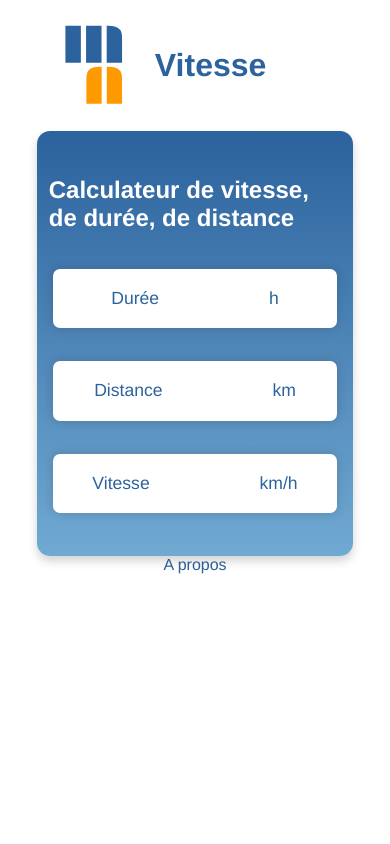
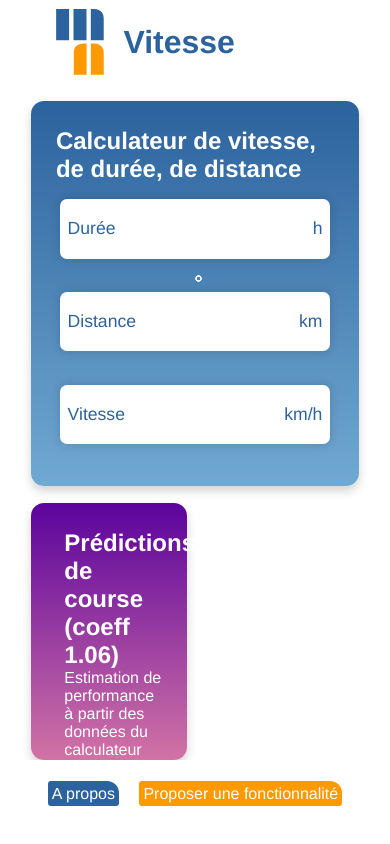
Before and after one commit to ArthurBri/ma-vitesse, a Vue app: page / in a window 390 px wide. Built offline with nearby package versions, Linux system fonts and the light colour scheme.

Commit message:
> predictions : first version, using states (Vuex) > improved responsive design > improve components management (with Footer and Header > fix : "console.log" error by adding new eslint config

```diff
--- a/public/index.html
+++ b/public/index.html
@@ -40,7 +40,6 @@
     width: 100vw;
     height: 100vh;
     margin: 0;
-    overflow: hidden;
   }
 </style>
 <script>
--- a/src/App.vue
+++ b/src/App.vue
@@ -1,58 +1,41 @@
 <template>
-    <div id="app" class="container">
-        <div class="header noselect-nodrag">
-            <img alt="" src="./assets/logo.svg" width="100"/>
-            <h1 style="margin-left:10px;">Vitesse</h1>
+    <div id="app">
+        <Header/>
+        <div class="container">
+            <Calculator class="calculator"/>
+            <Prediction class="prediction"/>
+            <Settings class="settings" v-if="1 === 2 "/>
         </div>
-        <Calculator/>
-        <!--<div class="main-box">
-            <div class="main-box predictions">
-                <h2 class="noselect-nodrag" v-if="calculatedField===''">Prédictions de course</h2>
-                <span>Estimation de performance à partir des données du calculateur</span>
-            </div>
-            <div class="main-box settings">
-                <spans>Paramètres</spans>
-            </div>
-        </div>
-            <Settings/>-->
         <Footer/>
     </div>
 </template>
 
 <script>
+    import Header from '@/components/Header'
     import Footer from '@/components/Footer'
     import Calculator from '@/components/Calculator'
+    import Prediction from '@/components/Prediction'
+    import Settings from '@/components/Settings'
+
     // TODO : calculer par "pace"
     // TODO : limiter les minutes à 59, secondes à 59 si précédés
+    // TODO : en cas de caractère non souhaité :
+    // > au lieu d'effacer une partie de l'input, "annuler" le change (jouer avec OldVal / NewVal)
+    // > faire "vibrer" l'input, en cas de 3 erreurs successives : pop up de suggestion
     // TODO : réglages : format de la vitesse, "." ou ",", langue dark-mode
 
     /* Fonctionnalités */
     // TODO : suggestion distance proche (marathon, semi-marathon...) à +- 5% de la distance entrée
+
+    /* Prédictions */
     // TODO : estimation temps de course par ajustement pas rapport à une base
 
     export default {
         name: 'app',
-        components: {Calculator, Footer},
+        components: {Prediction, Calculator, Settings, Footer, Header},
         data() {
-            return {
-                /* duration */
-                duration: '',
-                durationDisplayed: '',
-                durationDisplayedFormat: 'h',
-                /* distance */
-                distance: '',
-                presetDistances: '',
-                showPresetDistances: false,
-                /* speed */
-                speed: '',
-                pace: '',
-                speedFormat: 'speed',
-                speedDisplayedFormat: 'km/h',
-                calculatedField: '',
-                prettyCalculatedField: ''
-            };
-        },
-        methods: {}
+            return {}
+        }
     }
 </script>
 
@@ -63,21 +46,62 @@
         -moz-osx-font-smoothing: grayscale;
         color: #2C629D;
         min-width: 100%;
-        overflow-x: hidden;
-        height: 95vh;
+        height: 100vh;
+        overflow: hidden;
     }
 
     .container {
-        display: flex;
-        flex-direction: column;
+        display: grid;
+        align-content: start;
+        grid-template-columns: repeat(2, 40vw);
+        grid-template-rows: repeat(3, auto);
+        justify-content: center;
+        grid-column-gap: 2vh;
+        row-gap: 2vh;
+        overflow: auto;
+        height: 80vh;
     }
 
     .header {
-        padding: 3vh 3vw 3vh 1vw;
-        margin: 0 auto 0 auto;
-        width: 75vw;
         display: flex;
-        height: 80px;
         align-items: center;
+        grid-column: 1 / 3;
+        grid-row: 1 / 2;
+        height: 10vh;
+    }
+
+    .footer {
+        grid-row: 4 / 5;
+        grid-column: 1 / 3;
+        align-self: end;
+        height: 10vh;
+    }
+
+    .calculator {
+        grid-column: 1 / 3;
+        grid-row: 2 / 3;
+    }
+
+    .prediction {
+        grid-column: 1 / 2;
+        grid-row: 3 / 4;
+    }
+
+    .settings {
+        grid-column: 2 / 3;
+        grid-row: 3 / 4;
+
+    }
+
+    h2 {
+        margin: 0;
+    }
+
+    h1 {
+        margin: 0;
+    }
+
+    p {
+        margin: 0;
     }
 </style>
--- a/src/components/Calculator.vue
+++ b/src/components/Calculator.vue
@@ -2,20 +2,56 @@
     <div class="main-box">
         <h2 class="noselect-nodrag" v-if="calculatedField===''">Calculateur de vitesse, de durée, de distance</h2>
         <div class="noselect-nodrag" style="display:flex" v-else>
-            <h2>Calcul de la <span style=" text-decoration: underline;
-  text-decoration-color: #FF9900;">{{ prettyCalculatedField }}</span></h2>
+            <h2>Calcul de la <span class="calculated-label">{{ prettyCalculatedField }}</span></h2>
             <span><img @click="clearFields()" alt="clear field button" class="clear-fields-button"
                        src="../assets/icons/cancel.svg"/></span>
         </div>
         <div class="wrapper">
+            <div class="subbox-distance noselect-nodrag">
                 <div :class="calculatedField === 'duration' ? 'calculated noselect-nodrag' : ''"
                      @click="focusMe('duration')" class="box duration">
                     <label for="duration">Durée</label>
+
+                    <div class="one-field-mode" v-if="oneFieldMode === true">
                         <input :disabled="calculatedField === 'duration'" @focus="showPresetDistances = false"
                                @keyup="checkFields"
                                autocomplete="off" id="duration" ref="duration"
                                tabindex="1" v-model="duration"/>
                         <span class="noselect-nodrag">{{ durationDisplayedFormat }}</span>
+                    </div>
+                    <div class="three-fields-mode" v-if="oneFieldMode === false">
+                        <label>
+                            <input :disabled="calculatedField === 'duration'" @focus="showPresetDistances = false"
+                                   @keyup="checkFields" autocomplete="off" placeholder="hh"
+                                   style="width:20px;text-align:center;padding-right: 5px;" tabindex="1"
+                                   v-model="durationHours"/>
+                            <span class="noselect-nodrag">:</span>
+                            <input :disabled="calculatedField === 'duration'" @focus="showPresetDistances = false"
+                                   @keyup="checkFields" autocomplete="off" placeholder="mm"
+                                   style="width:20px;text-align:center;padding-right: 5px;" tabindex="1"
+                                   v-model="durationMinutes"/>
+                            <span class="noselect-nodrag">:</span>
+                            <input :disabled="calculatedField === 'duration'" @focus="showPresetDistances = false"
+                                   @keyup="checkFields" autocomplete="off" placeholder="ss"
+                                   style="width:20px;text-align:center;padding-right: 5px;" tabindex="1"
+                                   v-model="durationSeconds"/>
+                        </label>
+                    </div>
+                </div>
+                <div @click="oneFieldMode = !oneFieldMode" class="duration-display-switch">
+                    <svg v-bind:class="[oneFieldMode ? 'dot' : 'dot1threeFieldsMode']">
+                        <rect height="5" rx="2" ry="2" style="fill:none;stroke:white;stroke-width:1;" width="5" x="1"
+                              y="1"/>
+                    </svg>
+                    <svg v-bind:class="[oneFieldMode ? 'dot' : 'dot']">
+                        <rect height="5" rx="2" ry="2" style="fill:none;stroke:white;stroke-width:1;" width="5" x="1"
+                              y="1"/>
+                    </svg>
+                    <svg v-bind:class="[oneFieldMode ? 'dot' : 'dot3threeFieldsMode']">
+                        <rect height="5" rx="2" ry="2" style="fill:none;stroke:white;stroke-width:1;" width="5" x="1"
+                              y="1"/>
+                    </svg>
+                </div>
             </div>
 
             <div class="subbox-distance noselect-nodrag">
@@ -67,6 +103,10 @@
                 duration: '',
                 durationDisplayed: '',
                 durationDisplayedFormat: 'h',
+                oneFieldMode: true,
+                durationHours: '',
+                durationMinutes: '',
+                durationSeconds: '',
                 /* distance */
                 distance: '',
                 presetDistances: '',
@@ -121,7 +161,8 @@
                 distance = distance.replace(',', '.');
                 return distance
             },
-            formatDuration: function (duration) {
+            // nbFields == 1 : hour format, nbFields == 3 : hours, minutes, seconds
+            formatDuration: function (duration, nbReturnedFields = 1) {
                 // hours only
                 if (/^\d+$/.test(duration)) {
                     return duration;
@@ -158,13 +199,16 @@
                     } else if (nbFields === 1) {
                         hours = this.duration.replace('h', '');
                     }
-                    // eslint-disable-next-line no-console
-                    //console.log('h : ' + hours);
-                    // eslint-disable-next-line no-console
-                    //console.log('m : ' + minutes);
-                    // eslint-disable-next-line no-console
-                    //console.log('s : ' + seconds);
+
+                    if (nbReturnedFields === 1) {
                         return parseFloat(hours) + (parseFloat(minutes) / 60) + (parseFloat(seconds) / 3600)
+                    } else if (nbReturnedFields === 3) {
+                        return {
+                            'hours': parseFloat(hours),
+                            'minutes': parseFloat(minutes),
+                            'seconds': parseFloat(seconds)
+                        }
+                    }
 
                 }
             },
@@ -197,8 +241,12 @@
                 }
             },
             focusMe: function (field) {
+                // if field clicked eq "distance", shows the preset distances
                 this.showPresetDistances = field === 'distance';
+                // exception for threeFieldsMode
+                if (this.oneFieldMode || field !== 'duration') {
                     this.$refs[field].focus();
+                }
             }
         },
         watch: {
@@ -234,8 +282,11 @@
                     // formatting character for display
                     this.durationDisplayedFormat = ''
                 }
+                let durationInHours = this.formatDuration(this.duration);
+                this.$store.commit('setDuration', durationInHours);
             },
-            distance: function () {
+            distance: function (newVal, oldVal) {
+                console.log("New value: " + newVal + ", Old value: " + oldVal);
                 if (this.distance === '') {
                     if (this.calculatedField === 'speed') {
                         this.speed = '';
@@ -245,16 +296,17 @@
                     }
                 } else if (this.calculatedField !== 'distance') {
                     // removing leading zero(s) and filtering for digits only
-                    if (this.distance.match(/^0*((0[,.]?.*)|([1-9].*))/g)) {
+                    if (!this.distance.match(/^0*((0[,.]?.*)|([1-9].*))/g)) {
                         this.distance = this.distance.replace(/^0*((0[,.]?.*)|([1-9].*))/g, '$1');
                     } else {
                         this.distance = ''
                     }
-                    if (this.distance.match(/\d+([.,]\d{0,4})?/g)) {
+                    if (!this.distance.match(/\d+([.,]\d{0,4})?/g)) {
                         this.distance = this.distance.match(/\d+([.,]\d{0,4})?/g)[0];
                     }
                     this.checkFields()
                 }
+                this.$store.commit('setDistance', this.distance);
             },
             speed: function () {
                 if (this.speed === '') {
@@ -279,6 +331,7 @@
                     let seconds = (((1 / this.speed) * 60) % 1) * 60 | 0;
                     this.pace = minutes + ':' + seconds
                 }
+                this.$store.commit('setSpeed', this.speed);
             },
             presetDistances: function () {
                 if (this.calculatedField !== 'distance') {
@@ -303,6 +356,27 @@
                 } else if (this.calculatedField === 'duration') {
                     this.prettyCalculatedField = "durée"
                 }
+            },
+            durationHours: function () {
+                this.durationHours = this.durationHours.replace(/^[0-9]{2}/g, '$1');
+            },
+            durationMinutes: function () {
+                this.duration = this.durationHours + 'h' + this.durationMinutes + 'm' + this.durationSeconds + 's'
+
+            },
+            durationSeconds: function () {
+                this.duration = this.durationHours + 'h' + this.durationMinutes + 'm' + this.durationSeconds + 's'
+
+            },
+            oneFieldMode: function () {
+                if (this.oneFieldMode) {
+                    this.duration = this.durationHours + 'h' + this.durationMinutes + 'm' + this.durationSeconds + 's'
+                } else {
+                    this.durationHours = this.formatDuration(this.duration, 3).hours;
+                    this.durationMinutes = this.formatDuration(this.duration, 3).minutes;
+                    this.durationSeconds = this.formatDuration(this.duration, 3).seconds;
+
+                }
             }
         }
     }
@@ -315,20 +389,10 @@
         background: #2C629D;
         background: linear-gradient(#2C629D, #70a9d2);
         color: white;
-        margin: 0 auto 0 auto;
-        width: 75vw;
-        min-height: 20vh;
         border-radius: 13px;
-        padding: 3vh 3vw 3vh 3vw;
+        padding: 3vh 3vh 3vh 3vh;
         box-shadow: 0 5px 10px rgba(33, 33, 33, .2);
         z-index: 2;
-    }
-
-    .predictions {
-        margin-top: 2vh;
-        background: linear-gradient(#76179d, #cb7cd2);
-        width: 40vw;
-
     }
 
     @media screen and (max-width: 950px) {
@@ -357,13 +421,13 @@
         box-shadow: 0 0 10px rgba(33, 33, 33, .2);
         background-color: white;
         margin: 2vh 1vw 2vh 1vw;
-        padding: 1vh 1vw 1vh 1vw;
+        padding: 1vh 2vw 1vh 2vw;
         color: #2C629D;
         font-size: 1.1em;
-        transition: box-shadow .1s;
+        transition: width .5s;
         display: flex;
         align-items: center;
-        justify-content: center;
+        justify-content: space-between;
     }
 
     .box:hover(:not(calculated)) {
@@ -519,12 +583,39 @@
     }
 
     .clear-fields-button {
-        margin-top: 0.70em;
-        width: 1.1em;
+        margin-left: 0.10em;
+        width: 1em;
         transition: all .2s ease-in-out;
 
         &:hover {
             transform: scale(1.20);
         }
     }
+
+    .calculated-label {
+        text-decoration: underline;
+        text-decoration-color: #FF9900;
+    }
+
+    .duration-display-switch {
+        position: relative;
+    }
+
+    .dot {
+        position: absolute;
+        left: 50%;
+        transition: 500ms;
+    }
+
+    .dot1threeFieldsMode {
+        position: absolute;
+        left: 45%;
+        transition: 500ms;
+    }
+
+    .dot3threeFieldsMode {
+        position: absolute;
+        left: 55%;
+        transition: 500ms;
+    }
 </style>
--- a/src/components/Footer.vue
+++ b/src/components/Footer.vue
@@ -1,20 +1,29 @@
 <template>
     <div class="footer noselect-nodrag">
-        <p style="margin:0">A propos</p>
-        <p style="margin:0"><img alt="about menu" src="../assets/icons/question.svg" title="A propos" width="1em">
-        </p>
+        <span @click="showModalAbout = true" class="about-button">A propos</span>
+        <span class="suggest-button">Proposer une fonctionnalité</span>
+        <about v-show="showModalAbout"/>
     </div>
 </template>
 
 <script>
+    import About from '@/components/About'
+
     export default {
-        name: "Footer"
+        name: "Footer",
+        components: {About},
+        data() {
+            return {
+                showModalAbout: false
+            }
+        }
     }
 </script>
 
 <style scoped>
     .footer {
         text-align: center;
+        padding-top: 3vh;
     }
 
     .noselect-nodrag {
@@ -26,4 +35,19 @@
         -webkit-user-drag: none;
         cursor: default;
     }
+
+    .about-button {
+        background-color: #2C629D;
+        color: white;
+        border-radius: 3px 12px 3px 3px;
+        padding: 0.5vh 0.5vh 0.5vh 0.5vh;
+    }
+
+    .suggest-button {
+        background-color: #FF9900;
+        color: white;
+        margin-left: 20px;
+        border-radius: 3px 12px 3px 3px;
+        padding: 0.5vh 0.5vh 0.5vh 0.5vh;
+    }
 </style>
--- a/src/components/Header.vue
+++ b/src/components/Header.vue
@@ -1,5 +1,8 @@
 <template>
-    $END$
+    <div class="header noselect-nodrag">
+        <img alt="" class="logo" src="../assets/logo.svg"/>
+        <h1 class="title">Vitesse</h1>
+    </div>
 </template>
 
 <script>
@@ -8,6 +11,17 @@
     }
 </script>
 
-<style scoped>
+<style lang="scss" scoped>
+    .header {
+        display: flex;
+        justify-content: left;
+        margin-left: 10vw;
+    }
 
+    .logo {
+        height: 100%;
+    }
+
+    .title {
+    }
 </style>
--- a/src/components/Prediction.vue
+++ b/src/components/Prediction.vue
@@ -1,13 +1,86 @@
 <template>
-    $END$
+    <div class="box ">
+        <h2 class="noselect-nodrag">Prédictions de course (coeff 1.06)</h2>
+        <span>Estimation de performance à partir des données du calculateur</span>
+        <table class="estimations-table">
+            <tr>
+                <th>Distance</th>
+                <th>Temps estimé</th>
+            </tr>
+            <tr :key="item.label" v-for="(item) in updatedPredictions">
+                <td>{{item.label}}</td>
+                <td>{{item.duration}}</td>
+            </tr>
+        </table>
+    </div>
 </template>
 
 <script>
     export default {
-        name: "Prediction.vue"
+        name: "Prediction.vue",
+        data() {
+            return {
+                predictions: [
+                    {label: '10km', distance: '10'},
+                    {label: 'Semi-Marathon', distance: '21.0975'},
+                    {label: 'Marathon', distance: '42.195'},
+                ],
+            }
+        },
+        computed: {
+            updatedPredictions() {
+                // eslint-disable-next-line no-console
+                this.predictions.forEach(element => element.duration = this.prettyDuration((this.$store.state.duration * 3600 * (element.distance.replace(',', '.') / this.$store.state.distance.replace(',', '.')) * 1.06) / 3600));
+                return this.predictions.filter(i => i.distance !== this.$store.state.distance.replace(',', '.'))
+            }
+        },
+        methods: {
+            prettyDuration: function (duration) {
+                let hours = duration | 0;
+                let minutes = ((duration % 1) * 60) | 0;
+                let seconds = ((((duration % 1) * 60) % 1) * 60) | 0;
+
+                let prettyDuration = '';
+                if (hours !== 0) {
+                    prettyDuration += (hours + 'h')
+                }
+                if (minutes !== 0) {
+                    prettyDuration += (minutes + 'm')
+                }
+                if (seconds !== 0) {
+                    prettyDuration += (seconds + 's')
+                }
+                return prettyDuration
+            }
+        }
     }
 </script>
 
 <style scoped>
+    .box {
+        position: relative;
+        background: #2C629D;
+        background: linear-gradient(#5b039d, #d273a5);
+        color: white;
+        min-height: 20vh;
+        border-radius: 13px;
+        padding: 3vh 3vh 3vh 4vh;
+        box-shadow: 0 5px 10px rgba(33, 33, 33, .2);
+        z-index: 2;
+    }
 
+    .estimations-table {
+        width: 100%;
+        margin-top: 20px;
+    }
+
+    table, th, td {
+        border: 1px solid white;
+        border-collapse: collapse;
+        padding: 5px 5px 5px 5px;
+    }
+
+    td {
+        width: 50%;
+    }
 </style>
--- a/src/components/Settings.vue
+++ b/src/components/Settings.vue
@@ -1,5 +1,8 @@
 <template>
-
+    <div class="box">
+        <h2 class="noselect-nodrag">Réglages</h2>
+        <span>Estimation de performance à partir des données du calculateur</span>
+    </div>
 </template>
 
 <script>
@@ -9,5 +12,15 @@
 </script>
 
 <style scoped>
-
+    .box {
+        position: relative;
+        background: #2C629D;
+        background: linear-gradient(#8a8f9d, rgba(138, 143, 157, 0.12));
+        color: white;
+        min-height: 20vh;
+        border-radius: 13px;
+        padding: 3vh 3vh 3vh 4vh;
+        box-shadow: 0 5px 10px rgba(33, 33, 33, .2);
+        z-index: 2;
+    }
 </style>
--- a/src/main.js
+++ b/src/main.js
@@ -1,8 +1,10 @@
 import Vue from 'vue'
 import App from './App.vue'
+import {store} from './store/store'
 
 Vue.config.productionTip = false;
 
 new Vue({
+  store,
   render: h => h(App),
 }).$mount('#app');
--- a/src/store/store.js
+++ b/src/store/store.js
@@ -0,0 +1,28 @@
+import Vue from 'vue'
+import Vuex from 'vuex'
+
+Vue.use(Vuex);
+
+export const store = new Vuex.Store({
+    state: {
+        speed: '',
+        distance: '',
+        duration: '',
+    },
+    mutations: {
+        setSpeed(state, speed) {
+            state.speed = speed
+        },
+        setDistance(state, distance) {
+            state.distance = distance
+        },
+        setDuration(state, duration) {
+            state.duration = duration
+        }
+    },
+    getters: {
+        getSpeed: state => state.speed,
+        getDistance: state => state.distance,
+        getDuration: state => state.duration
+    }
+});
```
Also changed, not shown: package.json (+6 -18 lines), src/components/About.vue (+13 -3 lines), 2 other files (tests, documents, lock files or other folders). Lines whose indentation alone changed are shown as unchanged.
